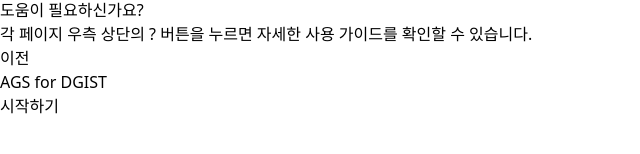
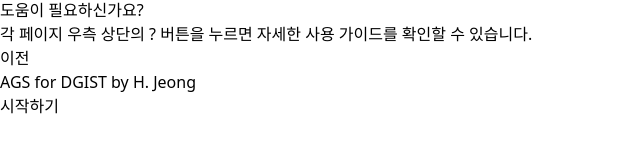
Before and after one commit to AntarcBall/ActivatedGeneratedScheduler, a React (Vite) app in the folder frontend/: page / in a window 1280 px wide. Shown: the part 146-300 px from the top of the page, without its empty margins (0-640 px from the left). Built offline with nearby package versions, Linux system fonts and the light colour scheme.

Commit message:
Update header text in App component to include author name

```diff
--- a/frontend/src/App.tsx
+++ b/frontend/src/App.tsx
@@ -85,7 +85,7 @@
               {t.common.prev}
             </button>
             <div className="hidden sm:block">
-               <h1 className="text-xs font-bold text-gray-700">AGS for DGIST</h1>
+               <h1 className="text-xs font-bold text-gray-700">AGS for DGIST by H. Jeong</h1>
             </div>
           </div>
 
```
Also changed, not shown: 1 other file (tests, documents, lock files or other folders).
